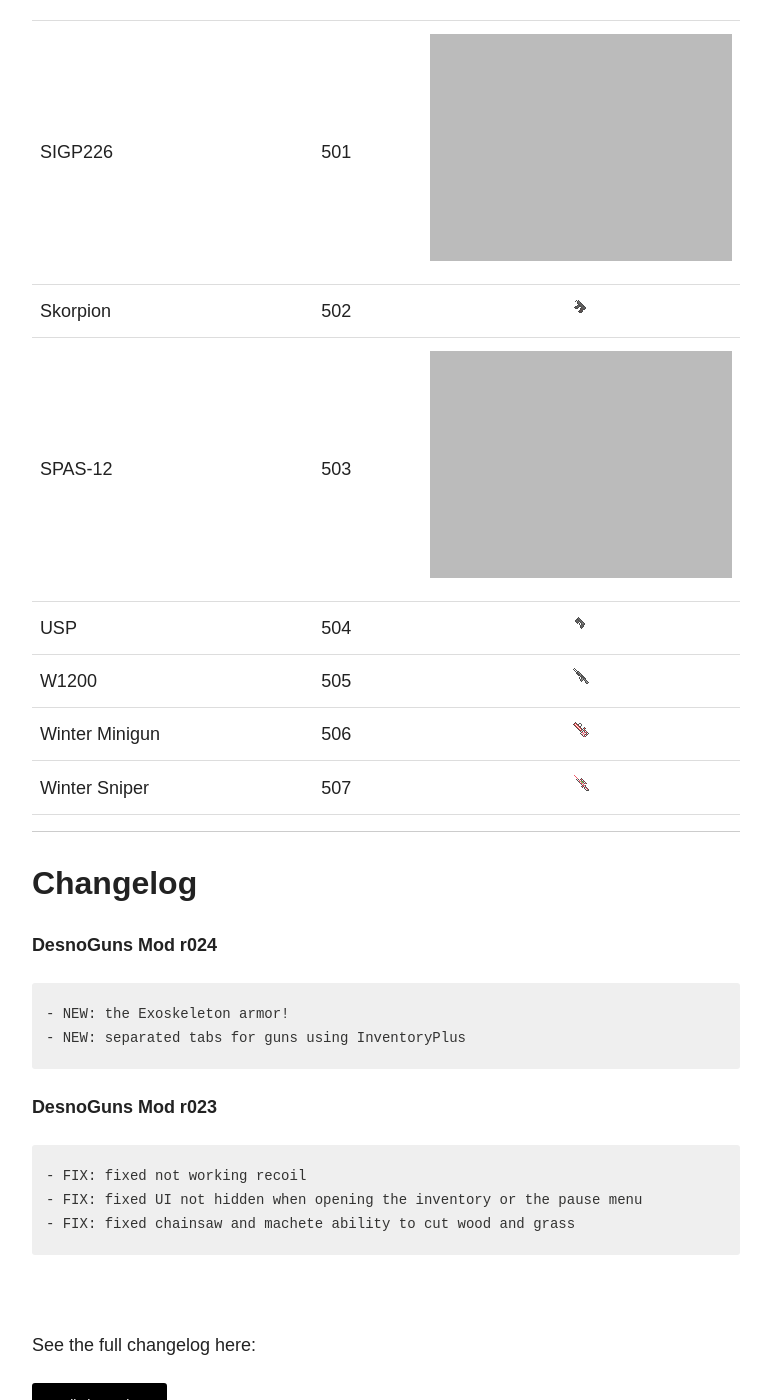
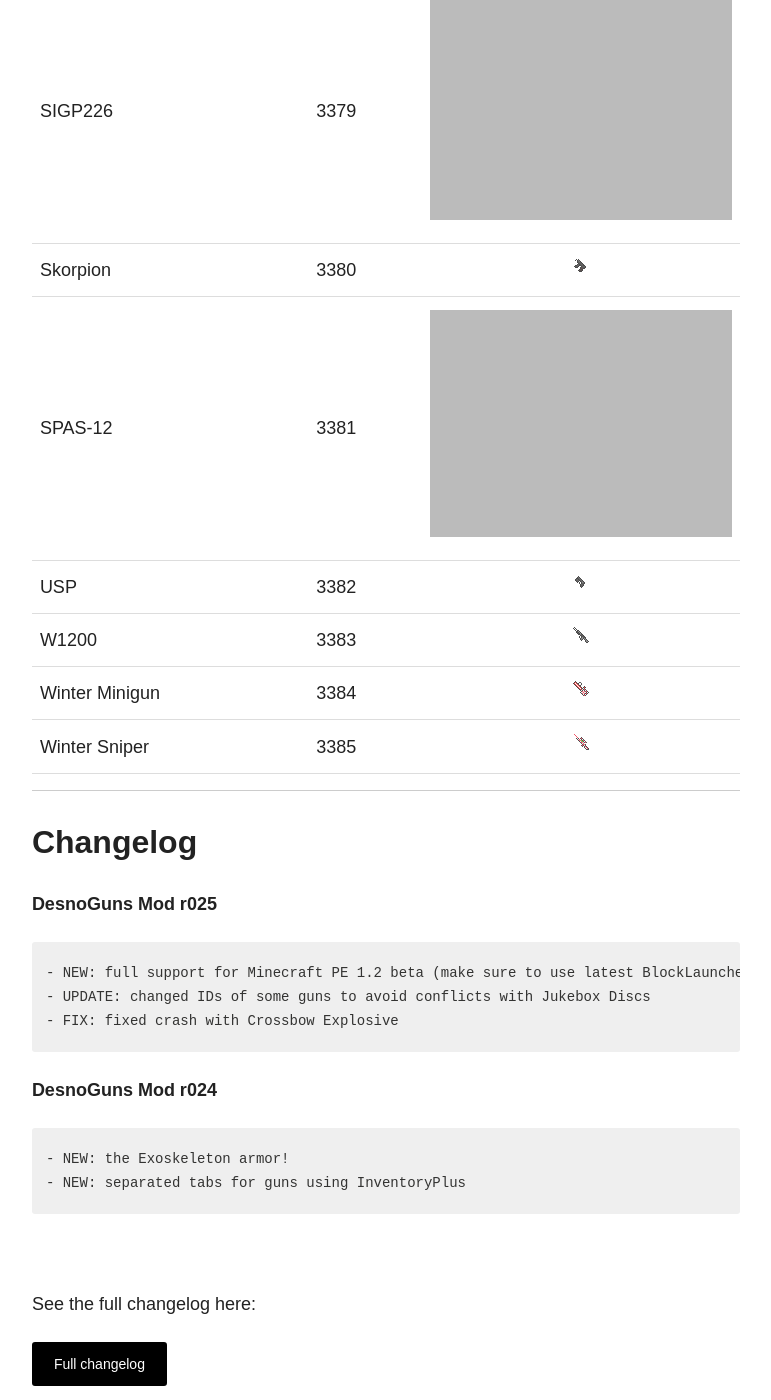
Before and after one commit to Desno365/Desno365.github.io, a Jekyll site: the page built from minecraft/desnoguns-mod/index.md, in a window 1280 px wide and 1400 px high, scrolled down 14096 px. Shown: the whole window, without its empty margins (254-1025 px from the left). Built offline with Jekyll 4.4.1, drawn with Linux system fonts in a browser that asks for light colours; nearby versions of some CDN libraries; comment, search, counter and statistics services are not loaded; some of the changed text lies outside the part shown.

Commit message:
DesnoGuns r025

```diff
--- a/minecraft/desnoguns-mod/full-changelog/changelog.html
+++ b/minecraft/desnoguns-mod/full-changelog/changelog.html
@@ -1,3 +1,8 @@
+<i>DesnoGuns Mod r025</i><br>
+- NEW: full support for Minecraft PE 1.2 beta (make sure to use <a href="http://zhuoweizhang.net/MCPELauncher/MCPELauncherApp-release-beta.apk">latest BlockLauncher beta</a>)<br>
+- UPDATE: changed IDs of some guns to avoid conflicts with Jukebox Discs<br>
+- FIX: fixed crash with Crossbow Explosive<br><br>
+
 <i>DesnoGuns Mod r024</i><br>
 - NEW: the Exoskeleton armor!<br>
 - NEW: separated tabs for guns using <a href="http://www.minecraftforum.net/forums/minecraft-pocket-edition/mcpe-mods-tools/2842644">InventoryPlus</a><br><br>
--- a/minecraft/desnoguns-mod/index.md
+++ b/minecraft/desnoguns-mod/index.md
@@ -46,13 +46,12 @@
 
 ## Downloads
 
-<i>Minecraft Pocket Edition 1.1.5:</i><br>
-<i> --- DesnoGuns Mod <b>r024</b>:</i>
+<i>Minecraft Pocket Edition 1.2 beta & 1.1.5:</i><br>
+<i> --- DesnoGuns Mod <b>r025</b>:</i>
 
 | Website | Support | Regular |
 |:--------|:-------:|:-------:|
 | Direct:            | [Support download](http://adf.ly/1mQKuA) | [Regular download]({{ site.url }}/minecraft/desnoguns-mod/download/) |
-| Filecred:          | [Support download](http://adf.ly/1nb4T9) | [Regular download](http://filecred.com/AB52G597) |
 |----
 {: .table}
 
@@ -133,8 +132,8 @@
 | Explosive Arrow             | 3349     | <figure><a href="{{ site.url }}/minecraft/desnoguns-mod/images/how-to-craft/crafting/ExplosiveArrow.png"><img src="{{ site.url }}/minecraft/desnoguns-mod/images/how-to-craft/icons/ExplosiveArrow.png" alt="image"></a></figure> |
 | <b>Guns</b>                 | 464≈511 & 3366≈3377 |           |
 | <i>Pro Guns</i>             |          |           |
-| AA-12                       | 509      | <figure><a href="{{ site.url }}/minecraft/desnoguns-mod/images/how-to-craft/crafting/shotgun.png"><img src="{{ site.url }}/minecraft/desnoguns-mod/images/how-to-craft/icons/AA12.png" alt="image"></a></figure> |
-| Incendiary Grenade Launcher | 510      | <figure><a href="{{ site.url }}/minecraft/desnoguns-mod/images/how-to-craft/crafting/launcher.png"><img src="{{ site.url }}/minecraft/desnoguns-mod/images/how-to-craft/icons/IncendiaryGL.png" alt="image"></a></figure> |
+| AA-12                       | 3387     | <figure><a href="{{ site.url }}/minecraft/desnoguns-mod/images/how-to-craft/crafting/shotgun.png"><img src="{{ site.url }}/minecraft/desnoguns-mod/images/how-to-craft/icons/AA12.png" alt="image"></a></figure> |
+| Incendiary Grenade Launcher | 3388     | <figure><a href="{{ site.url }}/minecraft/desnoguns-mod/images/how-to-craft/crafting/launcher.png"><img src="{{ site.url }}/minecraft/desnoguns-mod/images/how-to-craft/icons/IncendiaryGL.png" alt="image"></a></figure> |
 | MSR                         | 3369     | <figure><a href="{{ site.url }}/minecraft/desnoguns-mod/images/how-to-craft/crafting/sniper-rifle.png"><img src="{{ site.url }}/minecraft/desnoguns-mod/images/how-to-craft/icons/MSR.png" alt="image"></a></figure> |
 | <i>Free Guns</i>            |          |           |
 | .44 Magnum                  | 3366     | <figure><a href="{{ site.url }}/minecraft/desnoguns-mod/images/how-to-craft/crafting/handgun.png"><img src="{{ site.url }}/minecraft/desnoguns-mod/images/how-to-craft/icons/44Magnum.png" alt="image"></a></figure> |
@@ -150,7 +149,7 @@
 | Desert Eagle                | 467      | <figure><a href="{{ site.url }}/minecraft/desnoguns-mod/images/how-to-craft/crafting/handgun.png"><img src="{{ site.url }}/minecraft/desnoguns-mod/images/how-to-craft/icons/DesertEagle.png" alt="image"></a></figure> |
 | Desert Eagle Gold           | 468      | <figure><a href="{{ site.url }}/minecraft/desnoguns-mod/images/how-to-craft/crafting/handgun.png"><img src="{{ site.url }}/minecraft/desnoguns-mod/images/how-to-craft/icons/DesertEagleGold.png" alt="image"></a></figure> |
 | Dragunov                    | 469      | <figure><a href="{{ site.url }}/minecraft/desnoguns-mod/images/how-to-craft/crafting/sniper-rifle.png"><img src="{{ site.url }}/minecraft/desnoguns-mod/images/how-to-craft/icons/Dragunov.png" alt="image"></a></figure> |
-| Flamethrower                | 508      | <figure><a href="{{ site.url }}/minecraft/desnoguns-mod/images/how-to-craft/crafting/minigun.png"><img src="{{ site.url }}/minecraft/desnoguns-mod/images/how-to-craft/icons/Flamethrower.png" alt="image"></a></figure> |
+| Flamethrower                | 3386     | <figure><a href="{{ site.url }}/minecraft/desnoguns-mod/images/how-to-craft/crafting/minigun.png"><img src="{{ site.url }}/minecraft/desnoguns-mod/images/how-to-craft/icons/Flamethrower.png" alt="image"></a></figure> |
 | FNSCAR                      | 470      | <figure><a href="{{ site.url }}/minecraft/desnoguns-mod/images/how-to-craft/crafting/assault-rifle.png"><img src="{{ site.url }}/minecraft/desnoguns-mod/images/how-to-craft/icons/FNSCAR.png" alt="image"></a></figure> |
 | G3                          | 471      | <figure><a href="{{ site.url }}/minecraft/desnoguns-mod/images/how-to-craft/crafting/assault-rifle.png"><img src="{{ site.url }}/minecraft/desnoguns-mod/images/how-to-craft/icons/G3.png" alt="image"></a></figure> |
 | G36                         | 472      | <figure><a href="{{ site.url }}/minecraft/desnoguns-mod/images/how-to-craft/crafting/assault-rifle.png"><img src="{{ site.url }}/minecraft/desnoguns-mod/images/how-to-craft/icons/G36.png" alt="image"></a></figure> |
@@ -172,7 +171,7 @@
 | M1014                       | 487      | <figure><a href="{{ site.url }}/minecraft/desnoguns-mod/images/how-to-craft/crafting/shotgun.png"><img src="{{ site.url }}/minecraft/desnoguns-mod/images/how-to-craft/icons/M1014.png" alt="image"></a></figure> |
 | M1887                       | 488      | <figure><a href="{{ site.url }}/minecraft/desnoguns-mod/images/how-to-craft/crafting/shotgun.png"><img src="{{ site.url }}/minecraft/desnoguns-mod/images/how-to-craft/icons/M1887.png" alt="image"></a></figure> |
 | Makarov                     | 489      | <figure><a href="{{ site.url }}/minecraft/desnoguns-mod/images/how-to-craft/crafting/handgun.png"><img src="{{ site.url }}/minecraft/desnoguns-mod/images/how-to-craft/icons/Makarov.png" alt="image"></a></figure> |
-| Minigun Explosive           | 511      | <figure><a href="{{ site.url }}/minecraft/desnoguns-mod/images/how-to-craft/crafting/minigun.png"><img src="{{ site.url }}/minecraft/desnoguns-mod/images/how-to-craft/icons/Minigun_Explosive.png" alt="image"></a></figure> |
+| Minigun Explosive           | 3389     | <figure><a href="{{ site.url }}/minecraft/desnoguns-mod/images/how-to-craft/crafting/minigun.png"><img src="{{ site.url }}/minecraft/desnoguns-mod/images/how-to-craft/icons/Minigun_Explosive.png" alt="image"></a></figure> |
 | Minigun                     | 490      | <figure><a href="{{ site.url }}/minecraft/desnoguns-mod/images/how-to-craft/crafting/minigun.png"><img src="{{ site.url }}/minecraft/desnoguns-mod/images/how-to-craft/icons/Minigun.png" alt="image"></a></figure> |
 | Mini-Uzi                    | 491      | <figure><a href="{{ site.url }}/minecraft/desnoguns-mod/images/how-to-craft/crafting/machine-pistol.png"><img src="{{ site.url }}/minecraft/desnoguns-mod/images/how-to-craft/icons/MiniUzi.png" alt="image"></a></figure> |
 | MP5                         | 492      | <figure><a href="{{ site.url }}/minecraft/desnoguns-mod/images/how-to-craft/crafting/sub-machine.png"><img src="{{ site.url }}/minecraft/desnoguns-mod/images/how-to-craft/icons/MP5.png" alt="image"></a></figure> |
@@ -185,14 +184,14 @@
 | RPD                         | 497      | <figure><a href="{{ site.url }}/minecraft/desnoguns-mod/images/how-to-craft/crafting/light-machine.png"><img src="{{ site.url }}/minecraft/desnoguns-mod/images/how-to-craft/icons/RPD.png" alt="image"></a></figure> |
 | RPG                         | 498      | <figure><a href="{{ site.url }}/minecraft/desnoguns-mod/images/how-to-craft/crafting/launcher.png"><img src="{{ site.url }}/minecraft/desnoguns-mod/images/how-to-craft/icons/RPG.png" alt="image"></a></figure> |
 | RPK                         | 499      | <figure><a href="{{ site.url }}/minecraft/desnoguns-mod/images/how-to-craft/crafting/assault-rifle.png"><img src="{{ site.url }}/minecraft/desnoguns-mod/images/how-to-craft/icons/RPK.png" alt="image"></a></figure> |
-| SG550                       | 500      | <figure><a href="{{ site.url }}/minecraft/desnoguns-mod/images/how-to-craft/crafting/assault-rifle.png"><img src="{{ site.url }}/minecraft/desnoguns-mod/images/how-to-craft/icons/SG550.png" alt="image"></a></figure> |
-| SIGP226                     | 501      | <figure><a href="{{ site.url }}/minecraft/desnoguns-mod/images/how-to-craft/crafting/handgun.png"><img src="{{ site.url }}/minecraft/desnoguns-mod/images/how-to-craft/icons/SIGP226.png" alt="image"></a></figure> |
-| Skorpion                    | 502      | <figure><a href="{{ site.url }}/minecraft/desnoguns-mod/images/how-to-craft/crafting/machine-pistol.png"><img src="{{ site.url }}/minecraft/desnoguns-mod/images/how-to-craft/icons/Skorpion.png" alt="image"></a></figure> |
-| SPAS-12                     | 503      | <figure><a href="{{ site.url }}/minecraft/desnoguns-mod/images/how-to-craft/crafting/shotgun.png"><img src="{{ site.url }}/minecraft/desnoguns-mod/images/how-to-craft/icons/SPAS.png" alt="image"></a></figure> |
-| USP                         | 504      | <figure><a href="{{ site.url }}/minecraft/desnoguns-mod/images/how-to-craft/crafting/handgun.png"><img src="{{ site.url }}/minecraft/desnoguns-mod/images/how-to-craft/icons/USP.png" alt="image"></a></figure> |
-| W1200                       | 505      | <figure><a href="{{ site.url }}/minecraft/desnoguns-mod/images/how-to-craft/crafting/shotgun.png"><img src="{{ site.url }}/minecraft/desnoguns-mod/images/how-to-craft/icons/W1200.png" alt="image"></a></figure> |
-| Winter Minigun              | 506      | <figure><a href="{{ site.url }}/minecraft/desnoguns-mod/images/how-to-craft/crafting/minigun.png"><img src="{{ site.url }}/minecraft/desnoguns-mod/images/how-to-craft/icons/Xmas-minigun.png" alt="image"></a></figure> |
-| Winter Sniper               | 507      | <figure><a href="{{ site.url }}/minecraft/desnoguns-mod/images/how-to-craft/crafting/sniper-rifle.png"><img src="{{ site.url }}/minecraft/desnoguns-mod/images/how-to-craft/icons/Xmas-sniper.png" alt="image"></a></figure> |
+| SG550                       | 3378     | <figure><a href="{{ site.url }}/minecraft/desnoguns-mod/images/how-to-craft/crafting/assault-rifle.png"><img src="{{ site.url }}/minecraft/desnoguns-mod/images/how-to-craft/icons/SG550.png" alt="image"></a></figure> |
+| SIGP226                     | 3379     | <figure><a href="{{ site.url }}/minecraft/desnoguns-mod/images/how-to-craft/crafting/handgun.png"><img src="{{ site.url }}/minecraft/desnoguns-mod/images/how-to-craft/icons/SIGP226.png" alt="image"></a></figure> |
+| Skorpion                    | 3380     | <figure><a href="{{ site.url }}/minecraft/desnoguns-mod/images/how-to-craft/crafting/machine-pistol.png"><img src="{{ site.url }}/minecraft/desnoguns-mod/images/how-to-craft/icons/Skorpion.png" alt="image"></a></figure> |
+| SPAS-12                     | 3381     | <figure><a href="{{ site.url }}/minecraft/desnoguns-mod/images/how-to-craft/crafting/shotgun.png"><img src="{{ site.url }}/minecraft/desnoguns-mod/images/how-to-craft/icons/SPAS.png" alt="image"></a></figure> |
+| USP                         | 3382     | <figure><a href="{{ site.url }}/minecraft/desnoguns-mod/images/how-to-craft/crafting/handgun.png"><img src="{{ site.url }}/minecraft/desnoguns-mod/images/how-to-craft/icons/USP.png" alt="image"></a></figure> |
+| W1200                       | 3383     | <figure><a href="{{ site.url }}/minecraft/desnoguns-mod/images/how-to-craft/crafting/shotgun.png"><img src="{{ site.url }}/minecraft/desnoguns-mod/images/how-to-craft/icons/W1200.png" alt="image"></a></figure> |
+| Winter Minigun              | 3384     | <figure><a href="{{ site.url }}/minecraft/desnoguns-mod/images/how-to-craft/crafting/minigun.png"><img src="{{ site.url }}/minecraft/desnoguns-mod/images/how-to-craft/icons/Xmas-minigun.png" alt="image"></a></figure> |
+| Winter Sniper               | 3385     | <figure><a href="{{ site.url }}/minecraft/desnoguns-mod/images/how-to-craft/crafting/sniper-rifle.png"><img src="{{ site.url }}/minecraft/desnoguns-mod/images/how-to-craft/icons/Xmas-sniper.png" alt="image"></a></figure> |
 |----
 {: .table}
 
@@ -200,17 +199,17 @@
 
 ## Changelog
 
+**DesnoGuns Mod r025**
+{% highlight text %}
+- NEW: full support for Minecraft PE 1.2 beta (make sure to use latest BlockLauncher beta)
+- UPDATE: changed IDs of some guns to avoid conflicts with Jukebox Discs
+- FIX: fixed crash with Crossbow Explosive
+{% endhighlight %}
+
 **DesnoGuns Mod r024**
 {% highlight text %}
 - NEW: the Exoskeleton armor!
 - NEW: separated tabs for guns using InventoryPlus
-{% endhighlight %}
-
-**DesnoGuns Mod r023**
-{% highlight text %}
-- FIX: fixed not working recoil
-- FIX: fixed UI not hidden when opening the inventory or the pause menu
-- FIX: fixed chainsaw and machete ability to cut wood and grass
 {% endhighlight %}
 
 <br>
```
Also changed, not shown: minecraft/desnoguns-mod/download/index.md (+2 -2 lines), minecraft/desnoguns-mod/full-changelog/index.md (+7 -0 lines).
